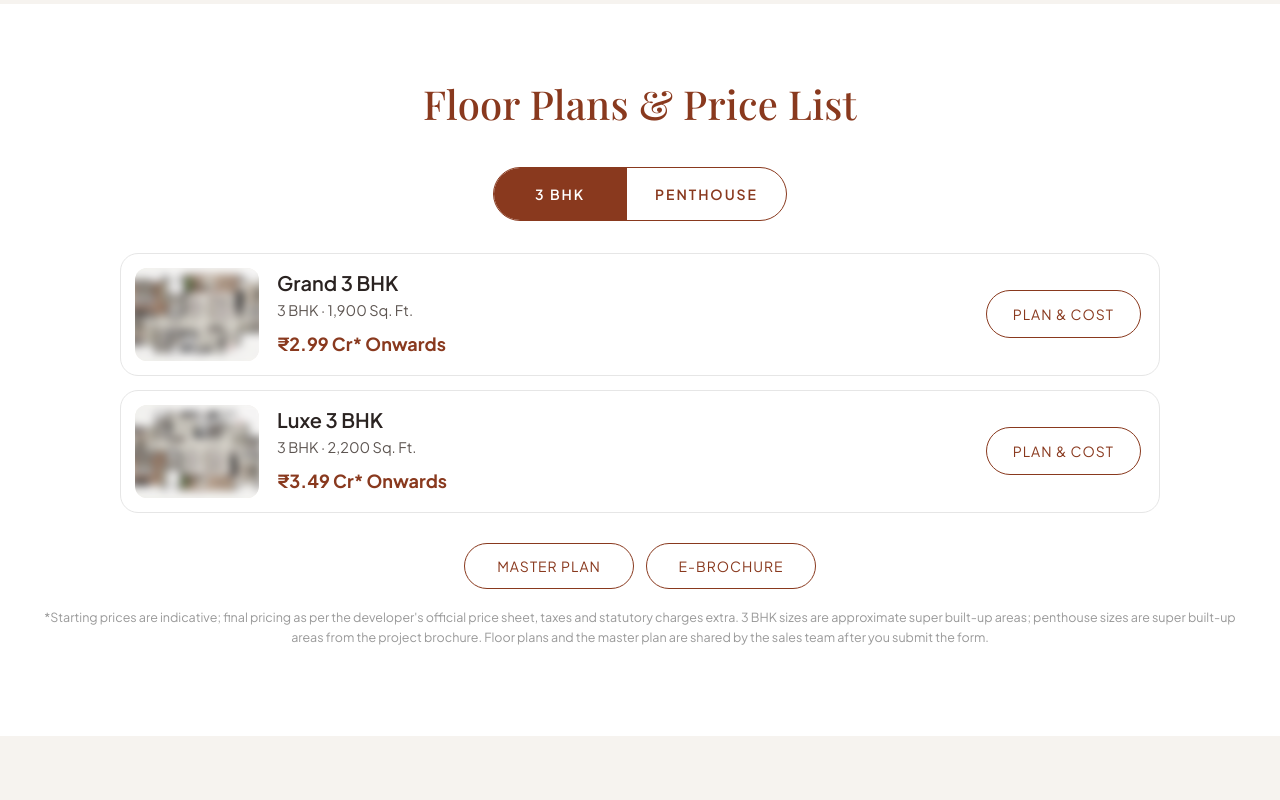
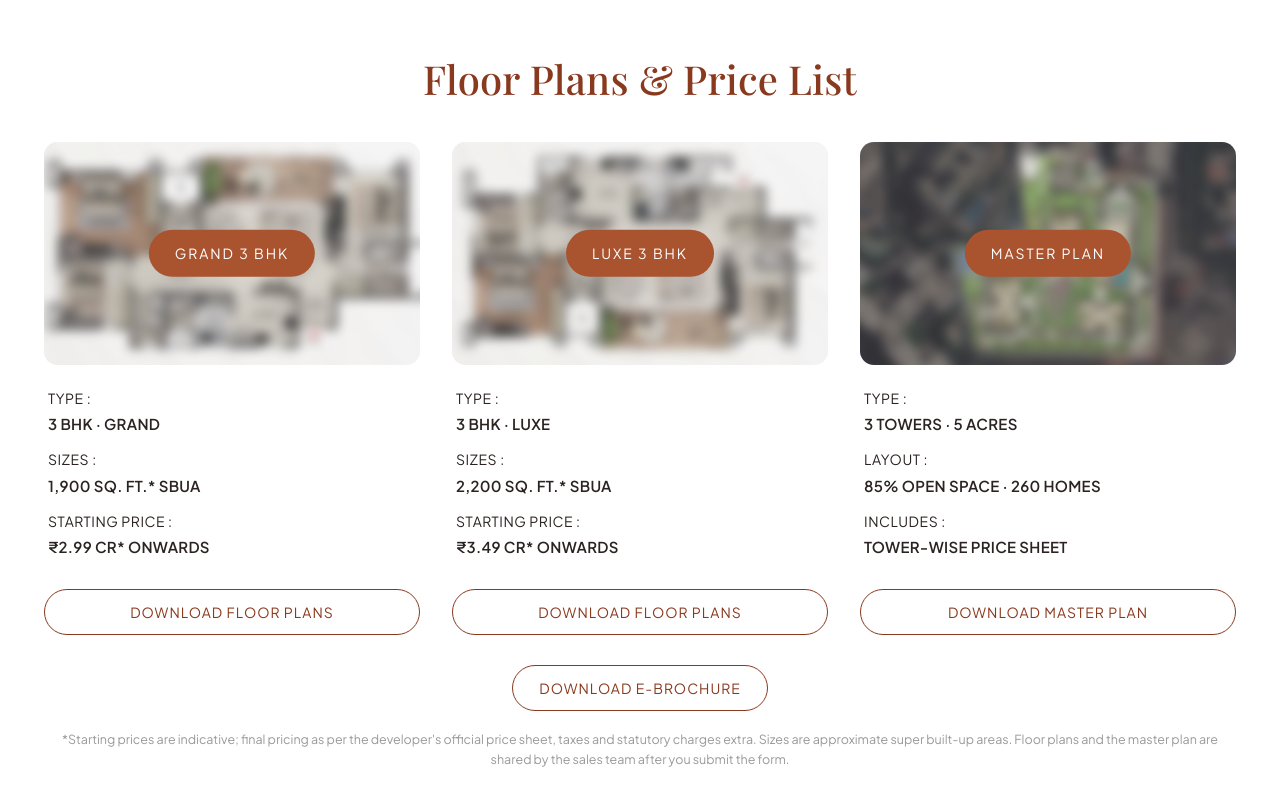
Before and after one commit to iamhere-lab/divyashree, a plain HTML site: page index.html in a window 1280 px wide. Shown: the part 1700-2500 px from the top of the page. Drawn offline with nearby package versions, Linux system fonts and the light colour scheme; a web font is replaced by a local one.

Commit message:
Floor plans in card format; remove penthouse units
Only Grand 3 BHK (1,900 sq ft, 2.99 Cr) and Luxe 3 BHK (2,200 sq ft, 3.49 Cr) remain.

Co-Authored-By: Claude Fable 5.2 <noreply@anthropic.com>
Claude-Session: https://claude.ai/code/session_01UZNGps3MmadSpNbs3EC5vj

```diff
--- a/index.html
+++ b/index.html
@@ -4,7 +4,7 @@
 <meta charset="utf-8">
 <meta name="viewport" content="width=device-width, initial-scale=1">
 <title>DivyaSree Quiet Side, Yelahanka New Town | 3 BHK from ₹2.99 Cr* | Price &amp; Floor Plans</title>
-<meta name="description" content="DivyaSree Quiet Side: spacious 3 BHK homes (1,900 – 2,200 sq ft) and duplex penthouses in Yelahanka New Town, North Bengaluru. Only 260 homes in 3 towers on 5 acres, 85% open space and a 15,000 sq ft clubhouse. 3 BHK from ₹2.99 Cr*. RERA registered.">
+<meta name="description" content="DivyaSree Quiet Side: spacious 3 BHK homes (1,900 – 2,200 sq ft) in Yelahanka New Town, North Bengaluru. Only 260 homes in 3 towers on 5 acres, 85% open space and a 15,000 sq ft clubhouse. 3 BHK from ₹2.99 Cr*. RERA registered.">
 <meta name="theme-color" content="#89391e">
 <link rel="icon" type="image/png" sizes="32x32" href="assets/img/favicon-32x32.png">
 <link rel="apple-touch-icon" sizes="180x180" href="assets/img/apple-touch-icon.png">
@@ -35,7 +35,7 @@
   "@context": "https://schema.org",
   "@type": "Residence",
   "name": "DivyaSree Quiet Side",
-  "description": "Spacious 3 BHK homes and duplex penthouses by DivyaSree in a low-density 5-acre community at Yelahanka New Town, North Bengaluru.",
+  "description": "Spacious 3 BHK homes by DivyaSree in a low-density 5-acre community at Yelahanka New Town, North Bengaluru.",
   "address": {"@type": "PostalAddress", "streetAddress": "Yelahanka New Town", "addressLocality": "Bengaluru", "addressRegion": "Karnataka", "postalCode": "560064", "addressCountry": "IN"}
 }
 </script>
@@ -146,7 +146,7 @@
       <li><svg aria-hidden="true" width="44" height="44"><use href="#f-tower"/></svg><div><strong>3 Towers</strong><span>No. of Towers</span></div></li>
       <li><svg aria-hidden="true" width="44" height="44"><use href="#f-units"/></svg><div><strong>260 Homes</strong><span>Total Units</span></div></li>
       <li><svg aria-hidden="true" width="44" height="44"><use href="#f-floors"/></svg><div><strong>4 Homes</strong><span>Per Floor</span></div></li>
-      <li><svg aria-hidden="true" width="44" height="44"><use href="#f-home"/></svg><div><strong>3 BHK &amp; Duplex Penthouses</strong><span>Unit Variants</span></div></li>
+      <li><svg aria-hidden="true" width="44" height="44"><use href="#f-home"/></svg><div><strong>Grand &amp; Luxe 3 BHK</strong><span>Unit Variants</span></div></li>
       <li><svg aria-hidden="true" width="44" height="44"><use href="#f-ruler"/></svg><div><strong>1,900 – 2,200 Sq. Ft.</strong><span>3 BHK Super Built-up Area</span></div></li>
       <li><svg aria-hidden="true" width="44" height="44"><use href="#f-doc"/></svg><div><strong>RERA Registered</strong><span>Status</span></div></li>
     </ul>
@@ -172,57 +172,36 @@
 <section class="section pricing" id="pricing" aria-labelledby="pricing-title">
   <div class="wrap">
     <h2 id="pricing-title" class="display center">Floor Plans &amp; Price List</h2>
-    <div class="pl-toggle" role="tablist" aria-label="Unit type">
-      <button class="pl-tab is-active" type="button" role="tab" aria-selected="true" data-target="pl-3bhk">3 BHK</button>
-      <button class="pl-tab" type="button" role="tab" aria-selected="false" data-target="pl-ph">Penthouse</button>
-    </div>
-    <div class="pl-wrap">
-      <div class="pl-list is-active" id="pl-3bhk" role="tabpanel">
-        <article class="pl-row">
-          <button class="pl-thumb js-open-enquiry" type="button" data-cta="pricing_grand_img" data-intent="floor_plan" data-config="Grand 3 BHK" aria-label="Get the Grand 3 BHK floor plan"><img src="assets/img/plan-grand.webp" width="900" height="550" loading="lazy" decoding="async" alt=""></button>
-          <div class="pl-text">
-            <h3>Grand 3 BHK</h3>
-            <p class="pl-spec">3 BHK · 1,900 Sq. Ft.</p>
-            <p class="pl-price">₹2.99 Cr* Onwards</p>
-          </div>
-          <button class="btn-outline pl-btn js-open-enquiry" type="button" data-cta="pricing_grand" data-intent="floor_plan" data-config="Grand 3 BHK">Plan &amp; Cost</button>
-        </article>
-        <article class="pl-row">
-          <button class="pl-thumb js-open-enquiry" type="button" data-cta="pricing_luxe_img" data-intent="floor_plan" data-config="Luxe 3 BHK" aria-label="Get the Luxe 3 BHK floor plan"><img src="assets/img/plan-luxe.webp" width="900" height="550" loading="lazy" decoding="async" alt=""></button>
-          <div class="pl-text">
-            <h3>Luxe 3 BHK</h3>
-            <p class="pl-spec">3 BHK · 2,200 Sq. Ft.</p>
-            <p class="pl-price">₹3.49 Cr* Onwards</p>
-          </div>
-          <button class="btn-outline pl-btn js-open-enquiry" type="button" data-cta="pricing_luxe" data-intent="floor_plan" data-config="Luxe 3 BHK">Plan &amp; Cost</button>
-        </article>
-      </div>
-      <div class="pl-list" id="pl-ph" role="tabpanel" hidden>
-        <article class="pl-row">
-          <button class="pl-thumb js-open-enquiry" type="button" data-cta="pricing_grand_ph_img" data-intent="floor_plan" data-config="Grand Penthouse" aria-label="Get the Grand Penthouse floor plan"><img src="assets/img/plan-grand-ph.webp" width="900" height="550" loading="lazy" decoding="async" alt=""></button>
-          <div class="pl-text">
-            <h3>Grand Penthouse</h3>
-            <p class="pl-spec">3 BHK Duplex + Open Terrace · 2,697 Sq. Ft.</p>
-            <p class="pl-price pl-ask">Ask for Today's Price</p>
-          </div>
-          <button class="btn-outline pl-btn js-open-enquiry" type="button" data-cta="pricing_grand_ph" data-intent="floor_plan" data-config="Grand Penthouse">Plan &amp; Cost</button>
-        </article>
-        <article class="pl-row">
-          <button class="pl-thumb js-open-enquiry" type="button" data-cta="pricing_luxe_ph_img" data-intent="floor_plan" data-config="Luxe Penthouse" aria-label="Get the Luxe Penthouse floor plan"><img src="assets/img/plan-luxe-ph.webp" width="900" height="550" loading="lazy" decoding="async" alt=""></button>
-          <div class="pl-text">
-            <h3>Luxe Penthouse</h3>
-            <p class="pl-spec">3 BHK Duplex + Open Terrace · 3,215 – 3,261 Sq. Ft.</p>
-            <p class="pl-price pl-ask">Ask for Today's Price</p>
-          </div>
-          <button class="btn-outline pl-btn js-open-enquiry" type="button" data-cta="pricing_luxe_ph" data-intent="floor_plan" data-config="Luxe Penthouse">Plan &amp; Cost</button>
-        </article>
-      </div>
+    <div class="fp-grid">
+      <article class="fp-card">
+        <button class="fp-img js-open-enquiry" type="button" data-cta="pricing_grand_img" data-intent="floor_plan" data-config="Grand 3 BHK" aria-label="Get the Grand 3 BHK floor plan">
+          <img src="assets/img/plan-grand.webp" width="900" height="550" loading="lazy" decoding="async" alt="">
+          <span class="fp-pill">Grand 3 BHK</span>
+        </button>
+        <dl class="fp-info"><div><dt>Type :</dt><dd>3 BHK · Grand</dd></div><div><dt>Sizes :</dt><dd>1,900 Sq. Ft.* SBUA</dd></div><div><dt>Starting Price :</dt><dd>₹2.99 Cr* Onwards</dd></div></dl>
+        <button class="btn-outline js-open-enquiry" type="button" data-cta="pricing_grand" data-intent="floor_plan" data-config="Grand 3 BHK">Download Floor Plans</button>
+      </article>
+      <article class="fp-card">
+        <button class="fp-img js-open-enquiry" type="button" data-cta="pricing_luxe_img" data-intent="floor_plan" data-config="Luxe 3 BHK" aria-label="Get the Luxe 3 BHK floor plan">
+          <img src="assets/img/plan-luxe.webp" width="900" height="550" loading="lazy" decoding="async" alt="">
+          <span class="fp-pill">Luxe 3 BHK</span>
+        </button>
+        <dl class="fp-info"><div><dt>Type :</dt><dd>3 BHK · Luxe</dd></div><div><dt>Sizes :</dt><dd>2,200 Sq. Ft.* SBUA</dd></div><div><dt>Starting Price :</dt><dd>₹3.49 Cr* Onwards</dd></div></dl>
+        <button class="btn-outline js-open-enquiry" type="button" data-cta="pricing_luxe" data-intent="floor_plan" data-config="Luxe 3 BHK">Download Floor Plans</button>
+      </article>
+      <article class="fp-card">
+        <button class="fp-img js-open-enquiry" type="button" data-cta="pricing_master_img" data-intent="price" aria-label="Get the master plan and price sheet">
+          <img src="assets/img/plan-master.webp" width="900" height="550" loading="lazy" decoding="async" alt="">
+          <span class="fp-pill">Master Plan</span>
+        </button>
+        <dl class="fp-info"><div><dt>Type :</dt><dd>3 Towers · 5 Acres</dd></div><div><dt>Layout :</dt><dd>85% Open Space · 260 Homes</dd></div><div><dt>Includes :</dt><dd>Tower-wise Price Sheet</dd></div></dl>
+        <button class="btn-outline js-open-enquiry" type="button" data-cta="pricing_master" data-intent="price">Download Master Plan</button>
+      </article>
     </div>
     <div class="pl-more">
-      <button class="btn-outline js-open-enquiry" type="button" data-cta="pricing_master" data-intent="price">Master Plan</button>
-      <button class="btn-outline js-open-enquiry" type="button" data-cta="pricing_brochure" data-intent="brochure">E-Brochure</button>
+      <button class="btn-outline js-open-enquiry" type="button" data-cta="pricing_brochure" data-intent="brochure">Download E-Brochure</button>
     </div>
-    <p class="fineprint center">*Starting prices are indicative; final pricing as per the developer's official price sheet, taxes and statutory charges extra. 3 BHK sizes are approximate super built-up areas; penthouse sizes are super built-up areas from the project brochure. Floor plans and the master plan are shared by the sales team after you submit the form.</p>
+    <p class="fineprint center">*Starting prices are indicative; final pricing as per the developer's official price sheet, taxes and statutory charges extra. Sizes are approximate super built-up areas. Floor plans and the master plan are shared by the sales team after you submit the form.</p>
   </div>
 </section>
 
@@ -430,21 +409,6 @@
   document.querySelectorAll(".js-no-phone").forEach(function (el) { el.hidden = has; });
 })();
 </script>
-<script>
-/* Price list: 3 BHK / Penthouse toggle. */
-(function () {
-  var tabs = [].slice.call(document.querySelectorAll(".pl-tab"));
-  tabs.forEach(function (t) {
-    t.addEventListener("click", function () {
-      tabs.forEach(function (o) {
-        var on = o === t, panel = document.getElementById(o.getAttribute("data-target"));
-        o.classList.toggle("is-active", on); o.setAttribute("aria-selected", on ? "true" : "false");
-        if (panel) { panel.hidden = !on; panel.classList.toggle("is-active", on); }
-      });
-    });
-  });
-})();
-</script>
 <script src="assets/js/main.js" defer></script>
 
 <script>
```
Also changed, not shown: assets/img/plan-grand-ph.webp (deleted), assets/img/plan-luxe-ph.webp (deleted).
